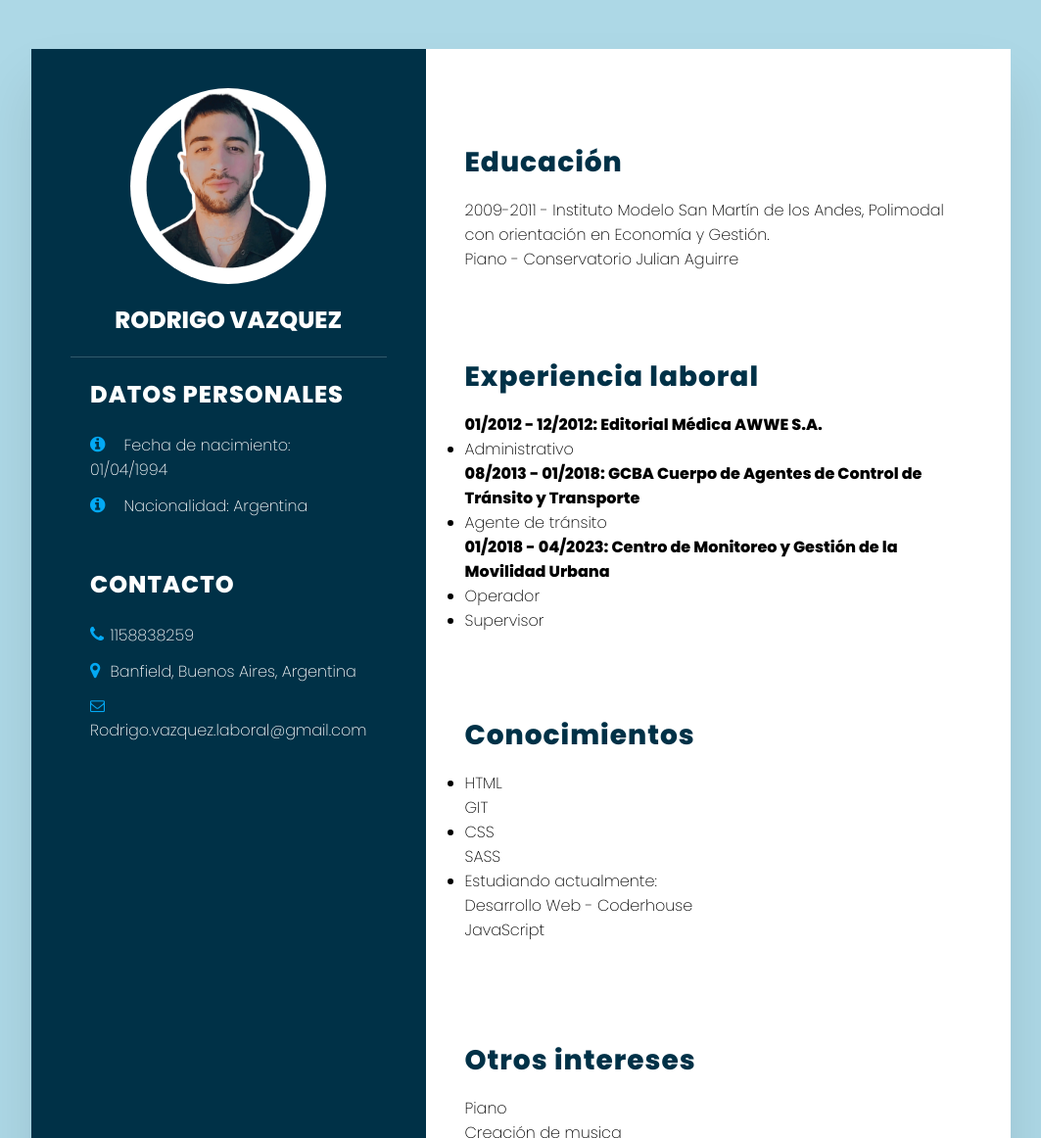
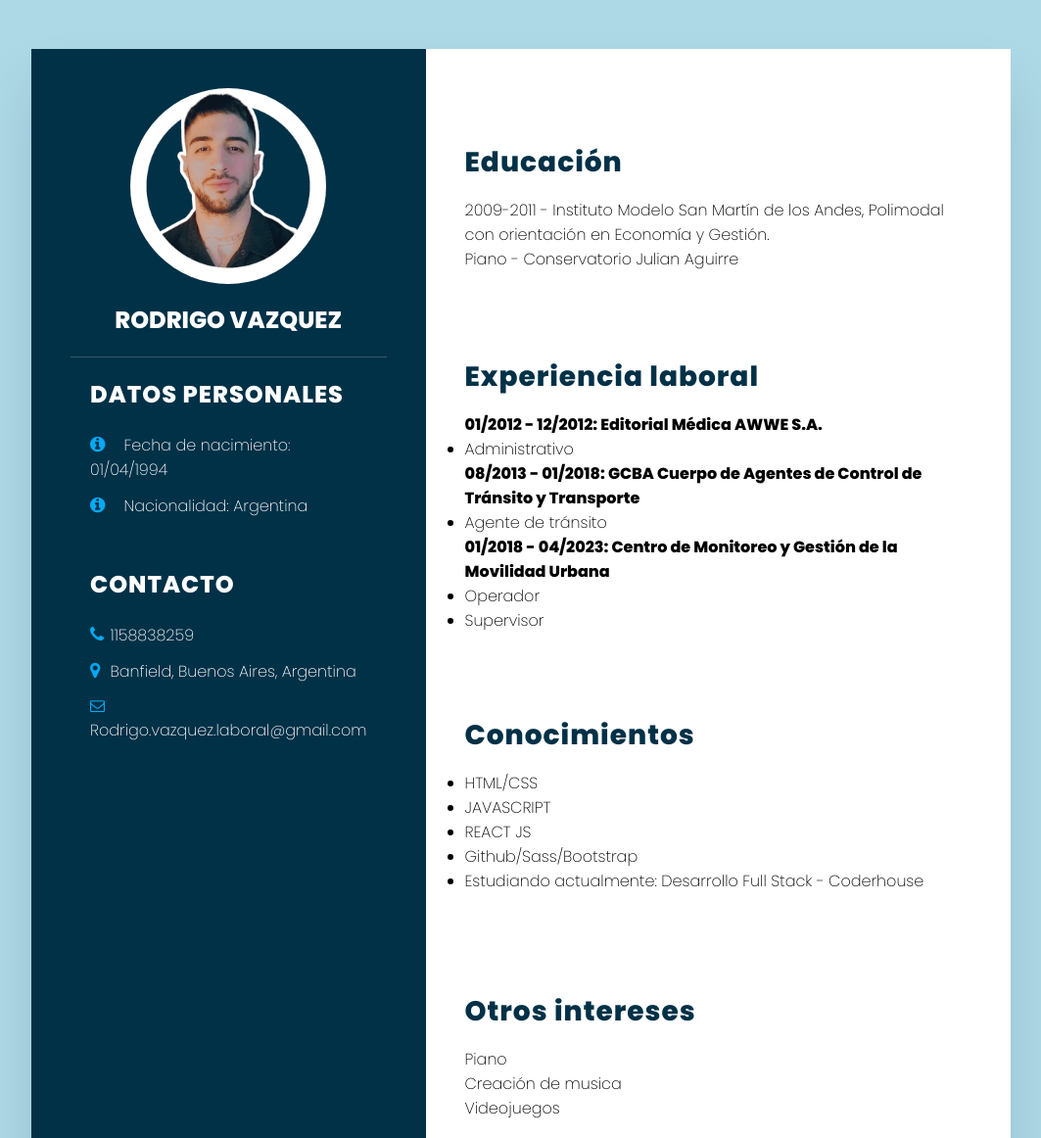
Before and after one commit to Rv2214/Rv2214.github.io, a plain HTML site: page index.html in a window 1280 px wide. Shown: the top 1162 px of the page at 98% size, without its empty margins (108-1171 px from the left). Drawn offline with Linux system fonts and the light colour scheme.

Commit message:
Update index.html
Nuevo curso aprobado JS

```diff
--- a/index.html
+++ b/index.html
@@ -77,13 +77,13 @@
                 <div class="conocimientos">
                     <h2>Conocimientos</h2>
                     <ul>
-                        <li>HTML</li>
-                        <p>GIT</p>
-                        <li>CSS</li>
-                        <p>SASS</p>
-                        <li>Estudiando actualmente:</li>
-                        <p>Desarrollo Web - Coderhouse </p>
-                        <p>JavaScript</p>
+                        <li>HTML/CSS</li>
+                        <li>JAVASCRIPT</li>
+                        <li>REACT JS</li>
+                        <li>Github/Sass/Bootstrap</li>
+                        <li>Estudiando actualmente:
+                        Desarrollo Full Stack - Coderhouse
+                        </li>
                     </ul>
                 </div>
             </div>
```
